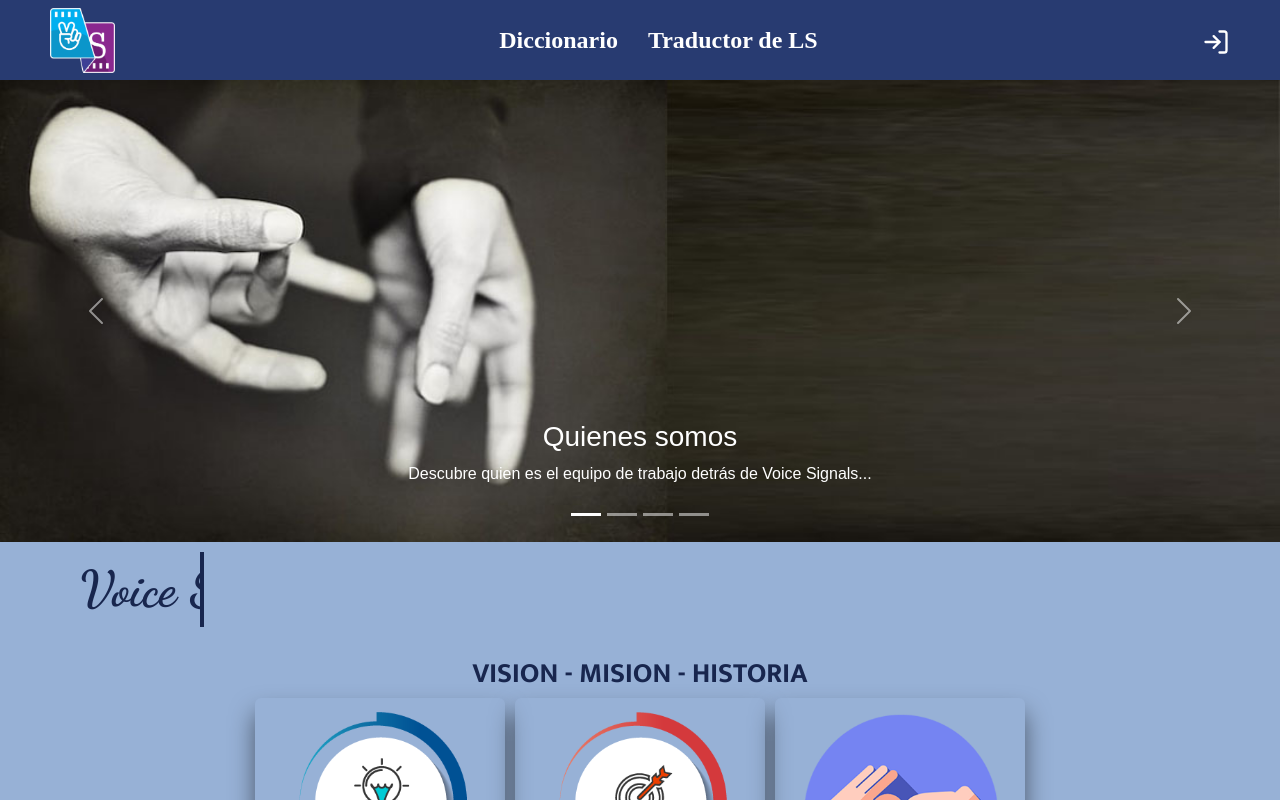
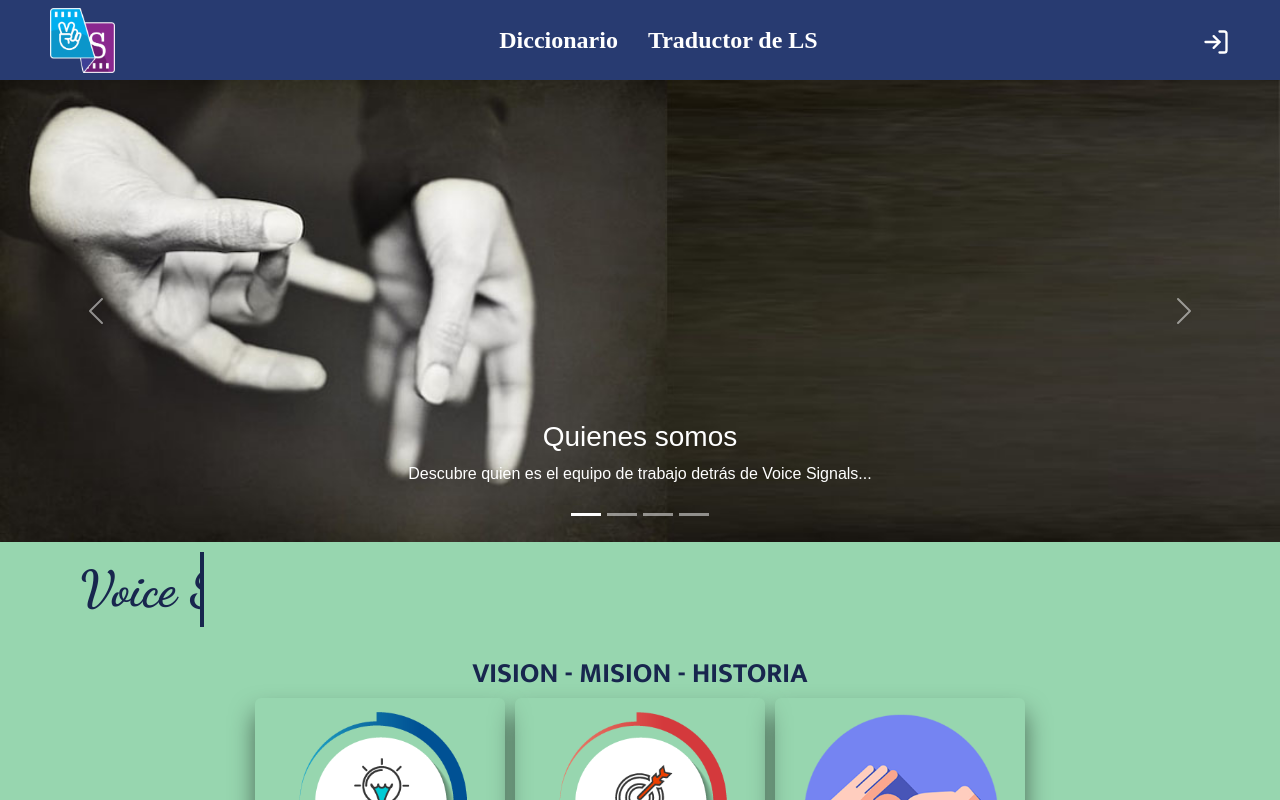
Before and after one commit to GermanRivera15/Api-VoiceSignals-CEBE, a React (Create React App) app: page / in a window 1280 px wide. Shown: the top 800 px of the page. Built offline with nearby package versions, Linux system fonts and the light colour scheme; no server answers; a web font is replaced by a local one.

Commit message:
Prueba Netlify

```diff
--- a/src/Styles/Colors.css
+++ b/src/Styles/Colors.css
@@ -1,7 +1,7 @@
 :root {
   /* ---------------------------------------------------------------------------------------- */
   /* App principal */
-  --background-app: rgb(151, 177, 214);;
+  --background-app: rgb(151, 214, 175);
 
   /* ---------------------------------------------------------------------------------------- */
   /* Scroll */
```
